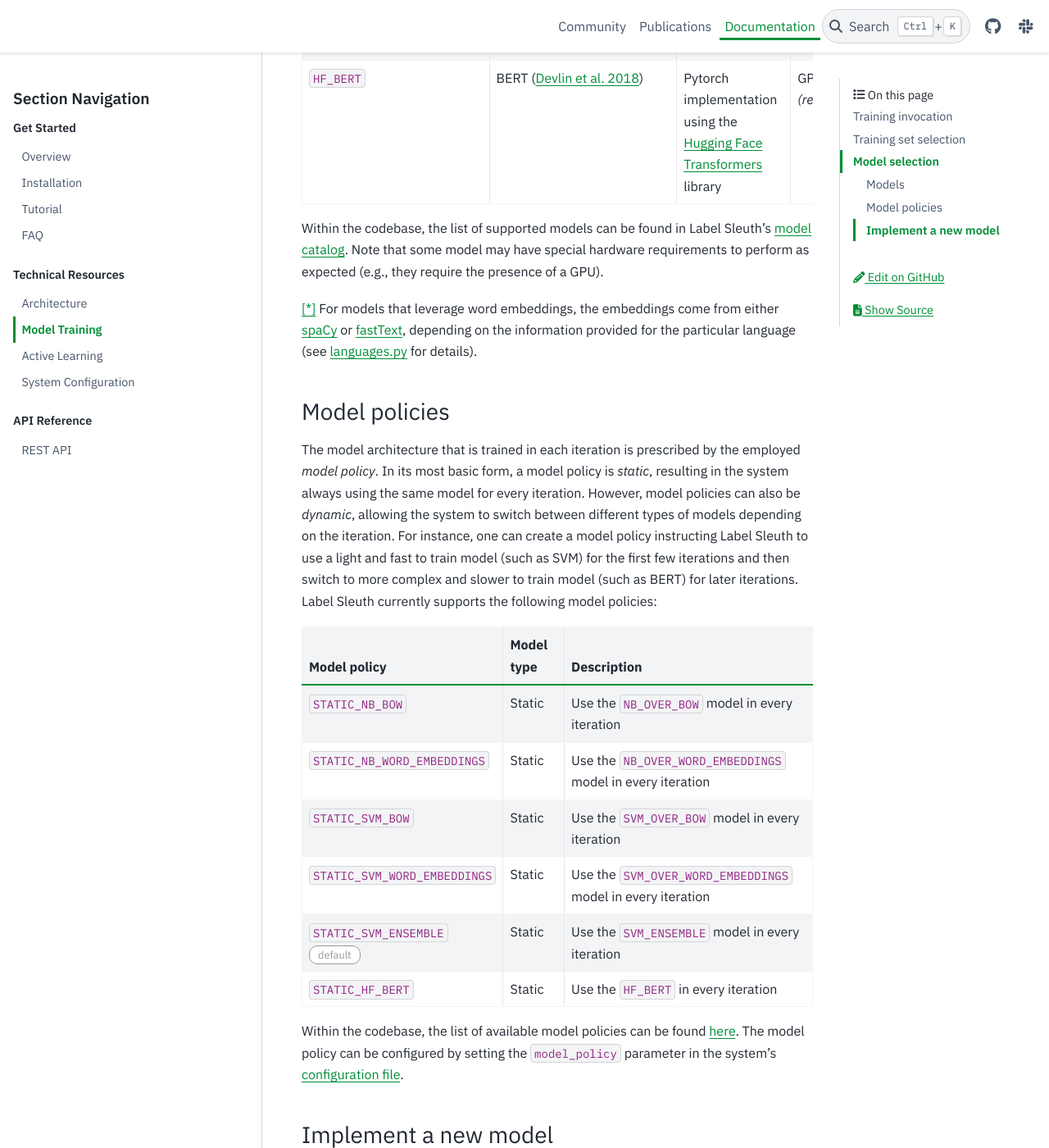
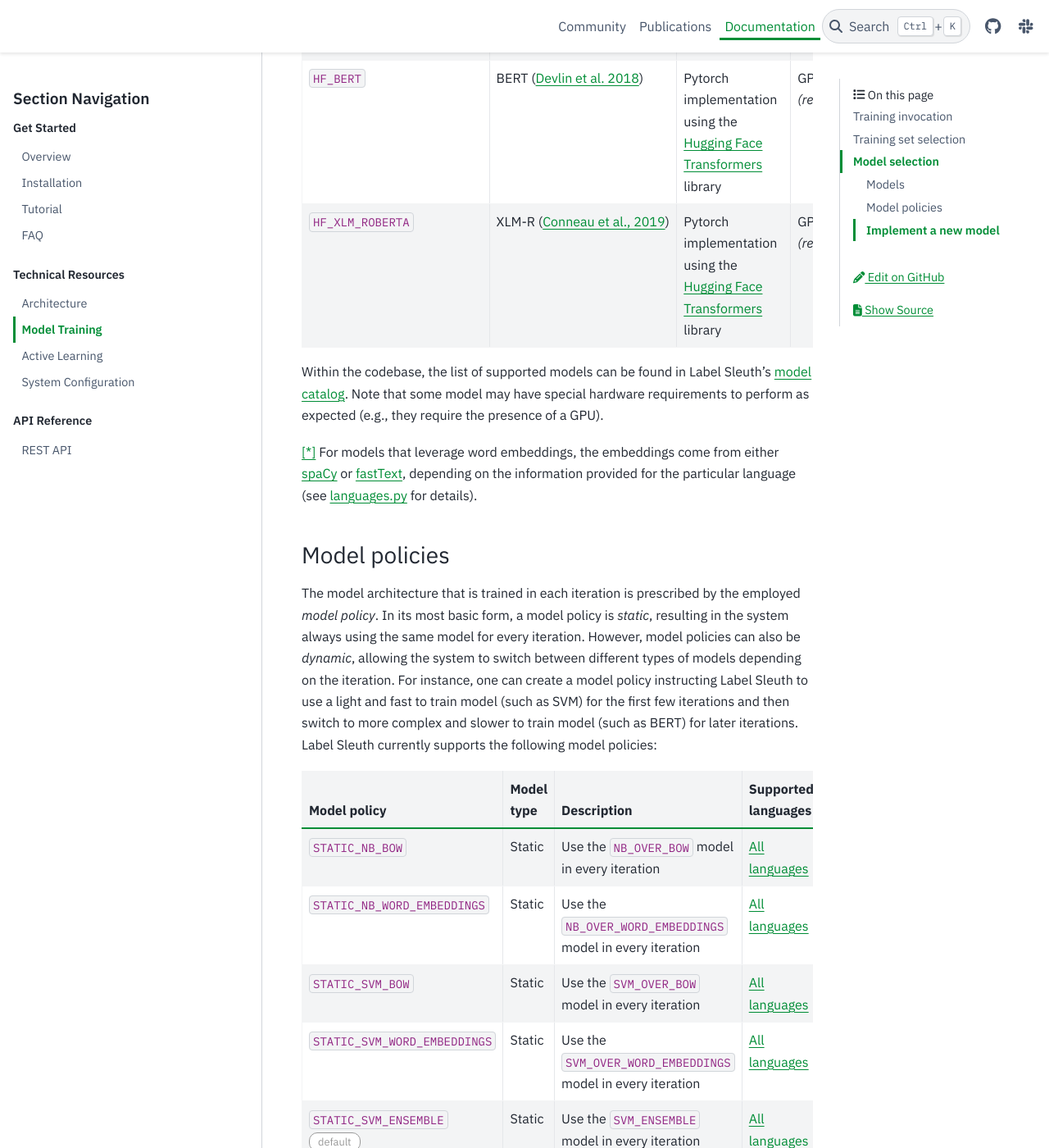
Before and after one commit to label-sleuth/label-sleuth.org, a Sphinx documentation site: the page built from docs/docs/dev/model_training.md, in a window 1280 px wide and 1400 px high, scrolled down 3353 px. Shown: the whole window at 82% size. Built offline with Sphinx 7.4.7 and the PyData theme 0.15.4, drawn with Linux system fonts in a browser that asks for light colours; some of the changed text lies outside the part shown.

Commit message:
Update model_training.md

```diff
--- a/docs/docs/dev/model_training.md
+++ b/docs/docs/dev/model_training.md
@@ -53,7 +53,8 @@
 | `SVM_OVER_BOW` | Support Vector Machine over Bag-of-words | [scikit-learn](https://scikit-learn.org) implementation  | - |
 | `SVM_OVER_WORD_EMBEDDINGS` | Support Vector Machine over [word embeddings*](word_embeddings) | - | - |
 | `SVM_ENSEMBLE` | Ensemble of `SVM_OVER_BOW` and `SVM_OVER_WORD_EMBEDDINGS` | - | - |
-| `HF_BERT` | BERT ([Devlin et al. 2018](https://arxiv.org/abs/1810.04805)) | Pytorch implementation using the [Hugging Face Transformers](https://github.com/huggingface/transformers) library | GPU _(recommended)_ |
+| `HF_BERT` | BERT ([Devlin et al. 2018](https://arxiv.org/abs/1810.04805)) | Pytorch implementation using the [Hugging Face Transformers](https://github.com/huggingface/transformers) library | GPU _(recommended)_
+| `HF_XLM_ROBERTA` | XLM-R ([Conneau et al., 2019](https://arxiv.org/abs/1911.02116)) | Pytorch implementation using the [Hugging Face Transformers](https://github.com/huggingface/transformers) library | GPU _(recommended)_
 
 Within the codebase, the list of supported models can be found in Label Sleuth's [model catalog](https://github.com/label-sleuth/label-sleuth/blob/main/label_sleuth/models/core/catalog.py). Note that some model may have special hardware requirements to perform as expected (e.g., they require the presence of a GPU).
 
@@ -64,14 +65,15 @@
 
 The model architecture that is trained in each iteration is prescribed by the employed _model policy_. In its most basic form, a model policy is _static_, resulting in the system always using the same model for every iteration. However, model policies can also be _dynamic_, allowing the system to switch between different types of models depending on the iteration. For instance, one can create a model policy instructing Label Sleuth to use a light and fast to train model (such as SVM) for the first few iterations and then switch to more complex and slower to train model (such as BERT) for later iterations. Label Sleuth currently supports the following model policies:
 
-| Model policy | Model type | Description |
-|---|---|---|
-| `STATIC_NB_BOW` | Static | Use the `NB_OVER_BOW` model in every iteration |
-| `STATIC_NB_WORD_EMBEDDINGS` | Static | Use the `NB_OVER_WORD_EMBEDDINGS` model in every iteration |
-| `STATIC_SVM_BOW` | Static | Use the `SVM_OVER_BOW` model in every iteration |
-| `STATIC_SVM_WORD_EMBEDDINGS` | Static | Use the `SVM_OVER_WORD_EMBEDDINGS` model in every iteration |
-| `STATIC_SVM_ENSEMBLE`  <br /><defvalue>default</defvalue> | Static | Use the `SVM_ENSEMBLE` model in every iteration |
-| `STATIC_HF_BERT` | Static | Use the `HF_BERT` in every iteration |
+| Model policy | Model type | Description | Supported languages |
+|---|---|---|---|
+| `STATIC_NB_BOW` | Static | Use the `NB_OVER_BOW` model in every iteration | [All languages](languages.md) |
+| `STATIC_NB_WORD_EMBEDDINGS` | Static | Use the `NB_OVER_WORD_EMBEDDINGS` model in every iteration | [All languages](languages.md) |
+| `STATIC_SVM_BOW` | Static | Use the `SVM_OVER_BOW` model in every iteration | [All languages](languages.md) |
+| `STATIC_SVM_WORD_EMBEDDINGS` | Static | Use the `SVM_OVER_WORD_EMBEDDINGS` model in every iteration | [All languages](languages.md) |
+| `STATIC_SVM_ENSEMBLE`  <br /><defvalue>default</defvalue> | Static | Use the `SVM_ENSEMBLE` model in every iteration | [All languages](languages.md) |
+| `STATIC_HF_BERT` | Static | Use the `HF_BERT` model in every iteration | English |
+| `STATIC_HF_XLM_ROBERTA` | Static | Use the `HF_XLM_ROBERTA` model in every iteration | [All languages](languages.md) |
 
 Within the codebase, the list of available model policies can be found [here](https://github.com/label-sleuth/label-sleuth/blob/main/label_sleuth/models/core/model_policies.py). The model policy can be configured by setting the `model_policy` parameter in the system's [configuration file](configuration.md).
 
```
